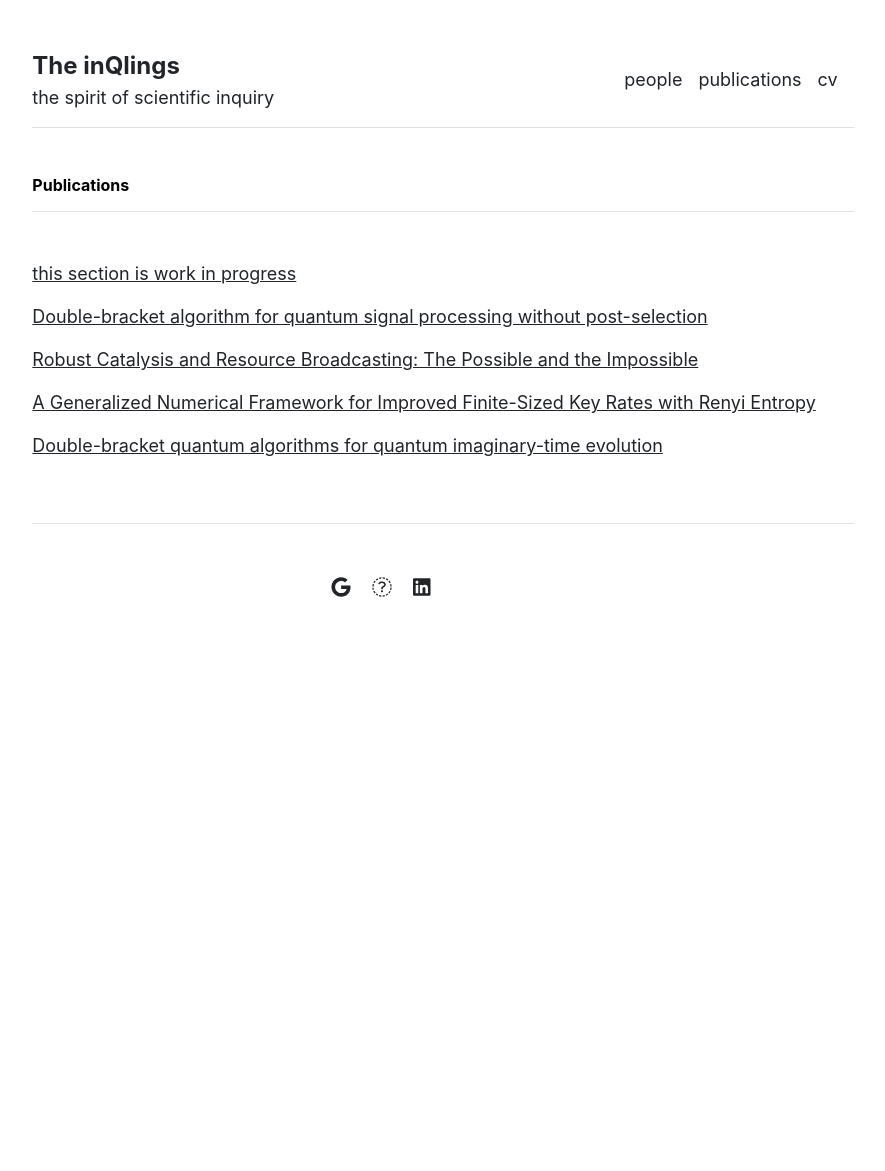
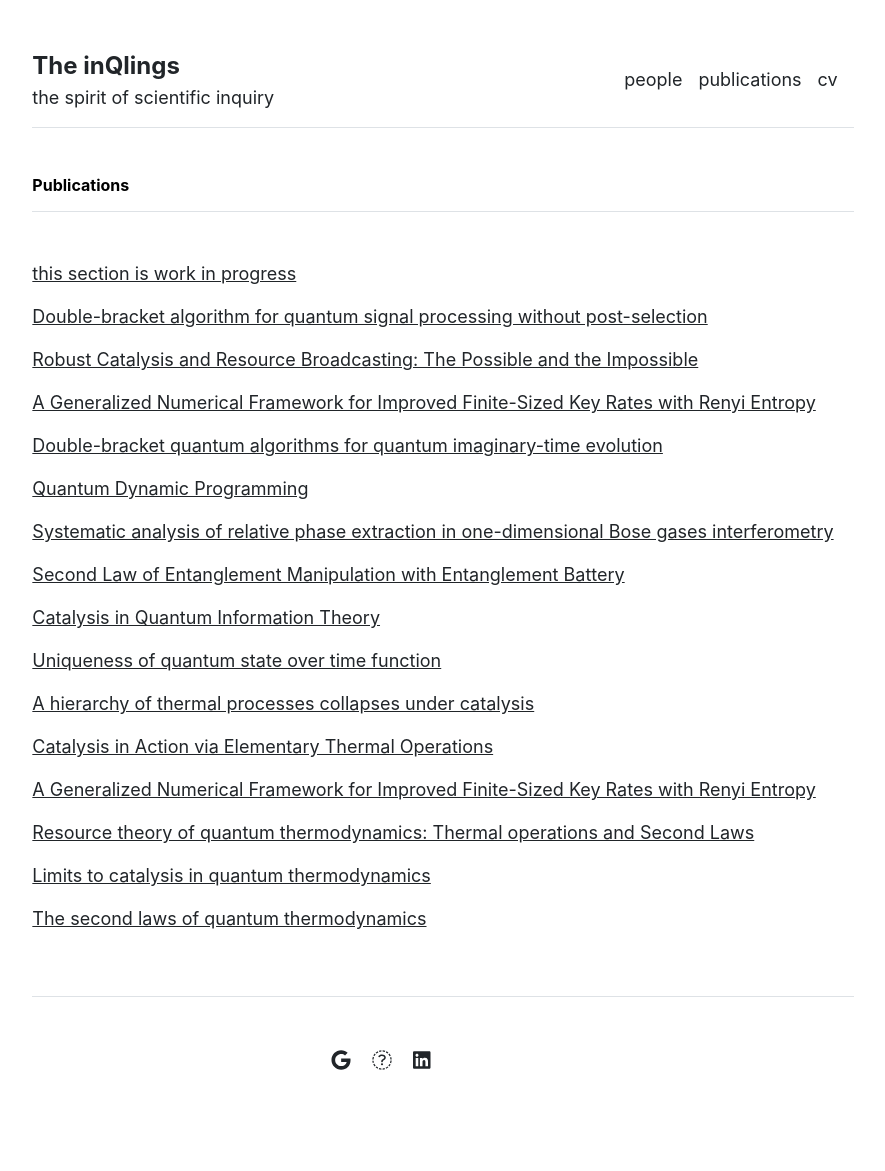
Before and after one commit to nelly-ng/nelly-ng.github.io, a Jekyll site: the page built from publications.md, in a window 1280 px wide. Shown: the whole page, without its empty margins (197-1082 px from the left). Built offline with Jekyll 4.4.1, drawn with Linux system fonts in a browser that asks for light colours; before the commit the page ends 900 px from its top, so only the background shows below that.

Commit message:
Update publications.yml

```diff
--- a/_data/publications.yml
+++ b/_data/publications.yml
@@ -7,4 +7,15 @@
 - {name: 'Double-bracket algorithm for quantum signal processing without post-selection'}
 - {name: 'Robust Catalysis and Resource Broadcasting: The Possible and the Impossible'}
 - {name: 'A Generalized Numerical Framework for Improved Finite-Sized Key Rates with Renyi Entropy'}
-- {name: 'Double-bracket quantum algorithms for quantum imaginary-time evolution '}
+- {name: 'Double-bracket quantum algorithms for quantum imaginary-time evolution', url: 'https://arxiv.org/abs/2412.04554'}
+- {name: 'Quantum Dynamic Programming', url: 'https://arxiv.org/abs/2403.09187'}
+- {name: 'Systematic analysis of relative phase extraction in one-dimensional Bose gases interferometry', url: 'https://arxiv.org/abs/2403.05528'}
+- {name: 'Second Law of Entanglement Manipulation with Entanglement Battery', url: 'https://arxiv.org/abs/2405.10599'}
+- {name: 'Catalysis in Quantum Information Theory', url: 'https://arxiv.org/abs/2306.00798'}
+- {name: 'Uniqueness of quantum state over time function', url: 'https://arxiv.org/abs/2308.12752'}
+- {name: 'A hierarchy of thermal processes collapses under catalysis', url: 'https://arxiv.org/abs/2303.13020'}
+- {name: 'Catalysis in Action via Elementary Thermal Operations', url: 'https://arxiv.org/abs/2209.15213'}
+- {name: 'A Generalized Numerical Framework for Improved Finite-Sized Key Rates with Renyi Entropy', url: 'https://arxiv.org/abs/2502.02319'}
+- {name: 'Resource theory of quantum thermodynamics: Thermal operations and Second Laws', url: 'https://arxiv.org/abs/1805.09564'}
+- {name: 'Limits to catalysis in quantum thermodynamics', url: 'https://arxiv.org/abs/1405.3039'}
+- {name: 'The second laws of quantum thermodynamics', url: 'https://arxiv.org/abs/1305.5278'}
```
